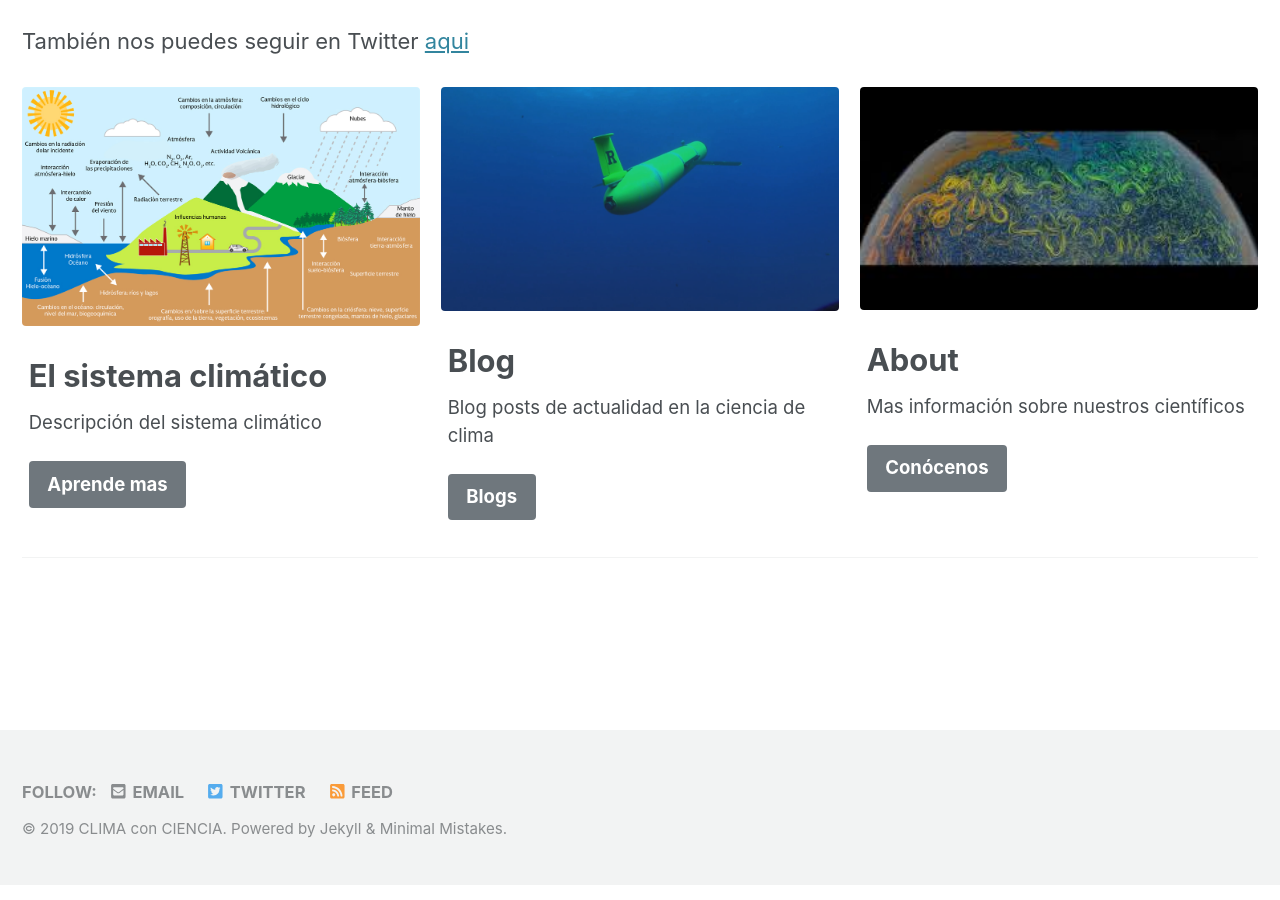
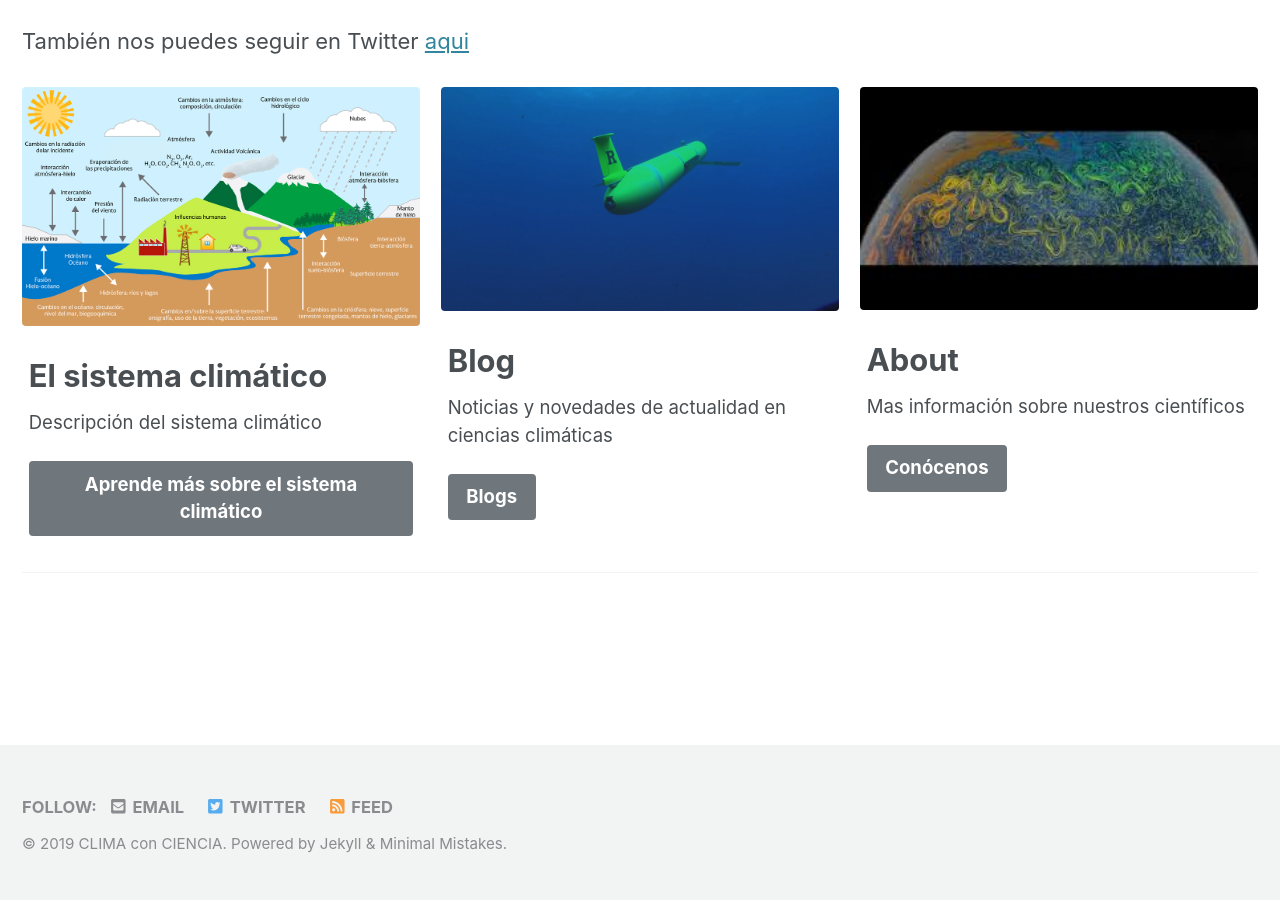
Before and after one commit to CLIMAconCIENCIA/climaconciencia.github.io, a Jekyll site: the page built from _pages/home.md, in a window 1280 px wide and 900 px high, scrolled down 1076 px. Built offline with Jekyll 4.4.1, drawn with Linux system fonts in a browser that asks for light colours; cached includes are drawn as plain includes; nearby versions of some CDN libraries.

Commit message:
Update home.md

```diff
--- a/_pages/home.md
+++ b/_pages/home.md
@@ -20,11 +20,11 @@ feature_row:
     excerpt: "Descripción del sistema climático"
     url: "/research/"
     btn_class: "btn--primary"
-    btn_label: "Aprende mas"
+    btn_label: "Aprende más sobre el sistema climático"
   - image_path: /assets/images/rutgersrobo.png
     alt: "blog"
     title: "Blog"
-    excerpt: "Blog posts de actualidad en la ciencia de clima"
+    excerpt: "Noticias y novedades de actualidad en ciencias climáticas"
     url: "/blog/"
     btn_class: "btn--primary"
     btn_label: "Blogs"
```
